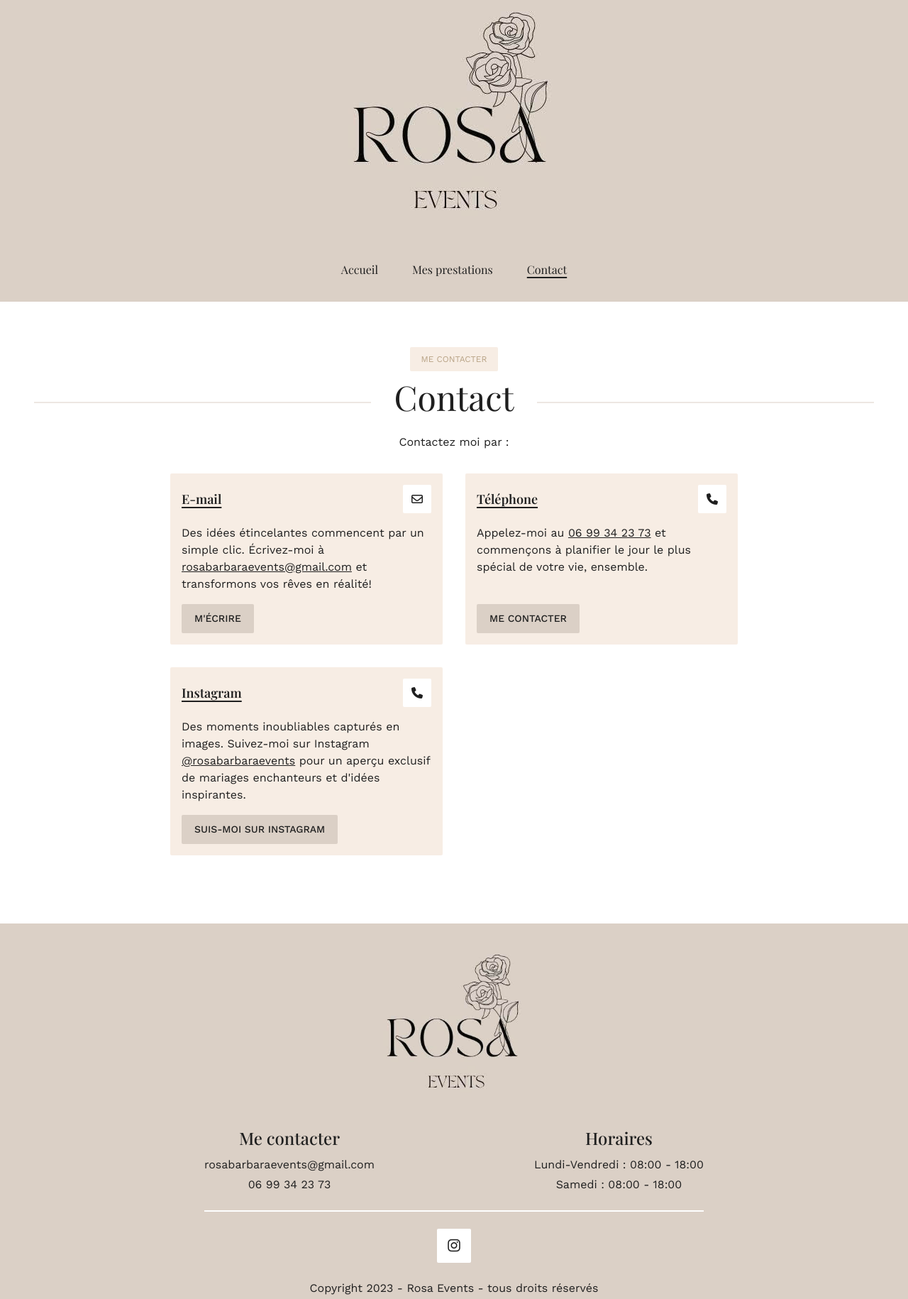
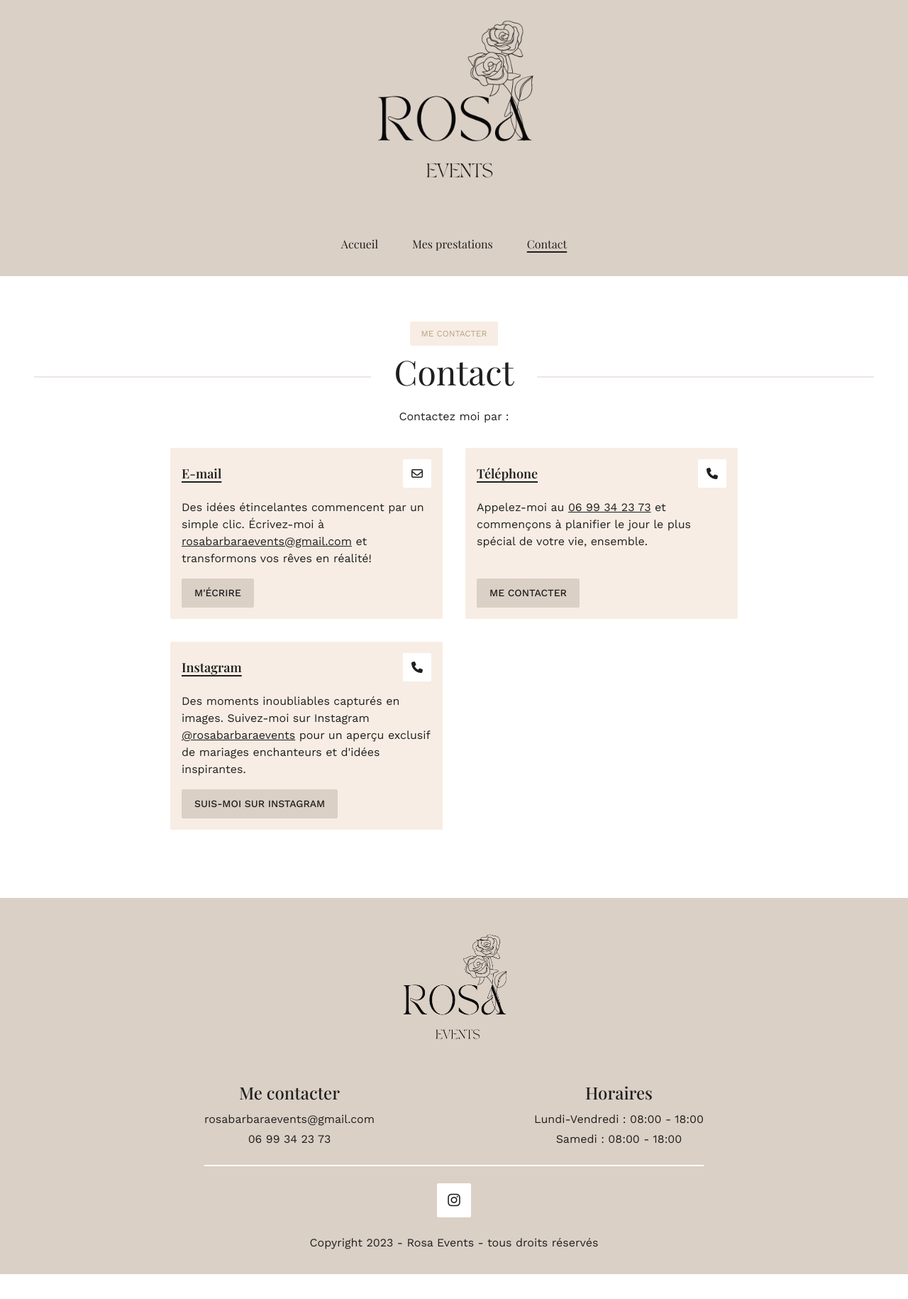
Before and after one commit to RomRom94/rosa-events, a website: page contact.html in a window 1280 px wide. Shown: the whole page at 71% size. After the commit the page ends 1795 px from the top, so only its background shows below. Drawn offline with nearby package versions, Linux system fonts and the light colour scheme; a web font is replaced by a local one.

Commit message:
Change logo

```diff
--- a/contact.html
+++ b/contact.html
@@ -32,7 +32,7 @@
       >
         <div>
           <a href="/" class="block w-[300px] lg:w-[100px] mx-auto">
-            <img src="./images/logo-rosa-events.jpg" alt="Rosa events" />
+            <img src="./images/logo-rosa-events.png" alt="Rosa events" />
             <span class="sr-only">Rosa events</span>
           </a>
         </div>
@@ -273,7 +273,7 @@
         <div class="border-b-2 border-white pb-6">
           <div class="text-center mb-6">
             <a href="/" class="block w-[200px] mx-auto">
-              <img src="../images/logo-rosa-events.jpg" alt="Rosa events" />
+              <img src="../images/logo-rosa-events.png" alt="Rosa events" />
               <span class="sr-only">Rosa events</span>
             </a>
           </div>
```
Also changed, not shown: evenements.html (+2 -2 lines), index.html (+2 -2 lines), mariage/coordination-jour-j.html (+2 -2 lines), mariage/organisation-complete.html (+2 -2 lines), dist/output.css, images/logo-rosa-events.jpg (deleted), images/logo-rosa-events.png (added).
